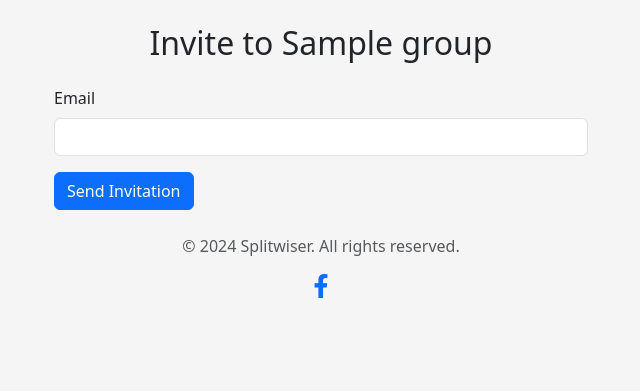
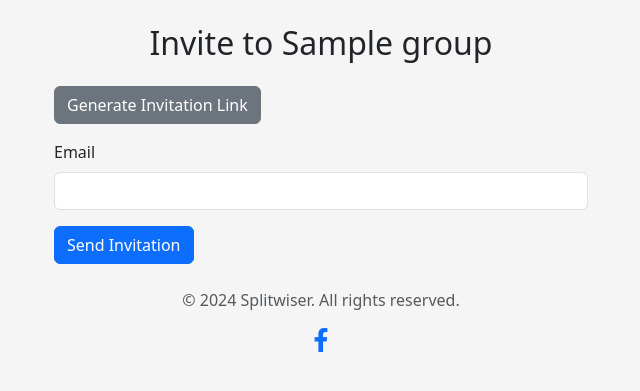
Before and after one commit to yair51/splitwiser, a Flask app: page /group/1/invite in a window 1280 px wide. Shown: the part 56-447 px from the top of the page, without its empty margins (319-959 px from the left). Run offline with Flask 3, Linux system fonts and the light colour scheme; a user stored in the database is signed in; tables that the repository leaves empty hold one stand-in row (values such as "Sample post").

Commit message:
added way to copy link in order to send group invite

```diff
--- a/app/templates/invite_to_group.html
+++ b/app/templates/invite_to_group.html
@@ -6,6 +6,17 @@
     <div class="row justify-content-center">
         <div class="col-md-6">
             <h2 class="text-center mb-4">Invite to {{ group.name }}</h2>
+
+            <div class="mb-3">
+                <button type="button" class="btn btn-secondary" id="generateLinkButton">Generate Invitation Link</button>
+            </div>
+
+            <div class="mb-3" id="invitationLinkContainer" style="display: none;">
+                <label for="invitationLink" class="form-label">Invitation Link:</label>
+                <input type="text" class="form-control" id="invitationLink" readonly>
+                <button class="btn btn-outline-secondary" type="button" id="copyLinkButton"><i class="fas fa-copy"></i></button>
+            </div>
+
             <form method="POST" action="{{ url_for('views.invite_to_group', group_id=group.id) }}">
                 <div class="mb-3">
                     <label for="email" class="form-label">Email</label>
@@ -16,4 +27,22 @@
         </div>
     </div>
 </div>
+
+<script>
+    document.getElementById('generateLinkButton').addEventListener('click', function() {
+        fetch('/generate_invitation_token/{{ group.id }}')
+            .then(response => response.json())
+            .then(data => {
+                // Access the 'invitation_link' directly from the response data
+                const invitationLink = data.invitation_link;
+                document.getElementById('invitationLink').value = invitationLink;
+                document.getElementById('invitationLinkContainer').style.display = 'block';
+            });
+    });
+    document.getElementById('copyLinkButton').addEventListener('click', function() {
+        const invitationLinkInput = document.getElementById('invitationLink');
+        invitationLinkInput.select();
+        document.execCommand('copy');
+    });
+</script>
 {% endblock %}
--- a/app/views.py
+++ b/app/views.py
@@ -723,3 +723,21 @@
     ]
 
     return jsonify({"success": True, "members": members_data})
+
+@views.route('/generate_invitation_token/<int:group_id>', methods=['GET'])
+@login_required
+def generate_invitation_token(group_id):
+    group = Group.query.get_or_404(group_id)
+    if current_user not in group.members:
+        abort(403)  # Forbidden access
+
+    token = secrets.token_hex(16)  # Generate a unique token
+
+    invitation = Invitation(email='Invitation_link', group_id=group_id, token=token)
+    db.session.add(invitation)
+    db.session.commit()
+
+    # Construct the full invitation link
+    invitation_link = url_for('views.join_group', token=token, _external=True)
+
+    return jsonify({'invitation_link': invitation_link})
```
Also changed, not shown: 1 other file.
